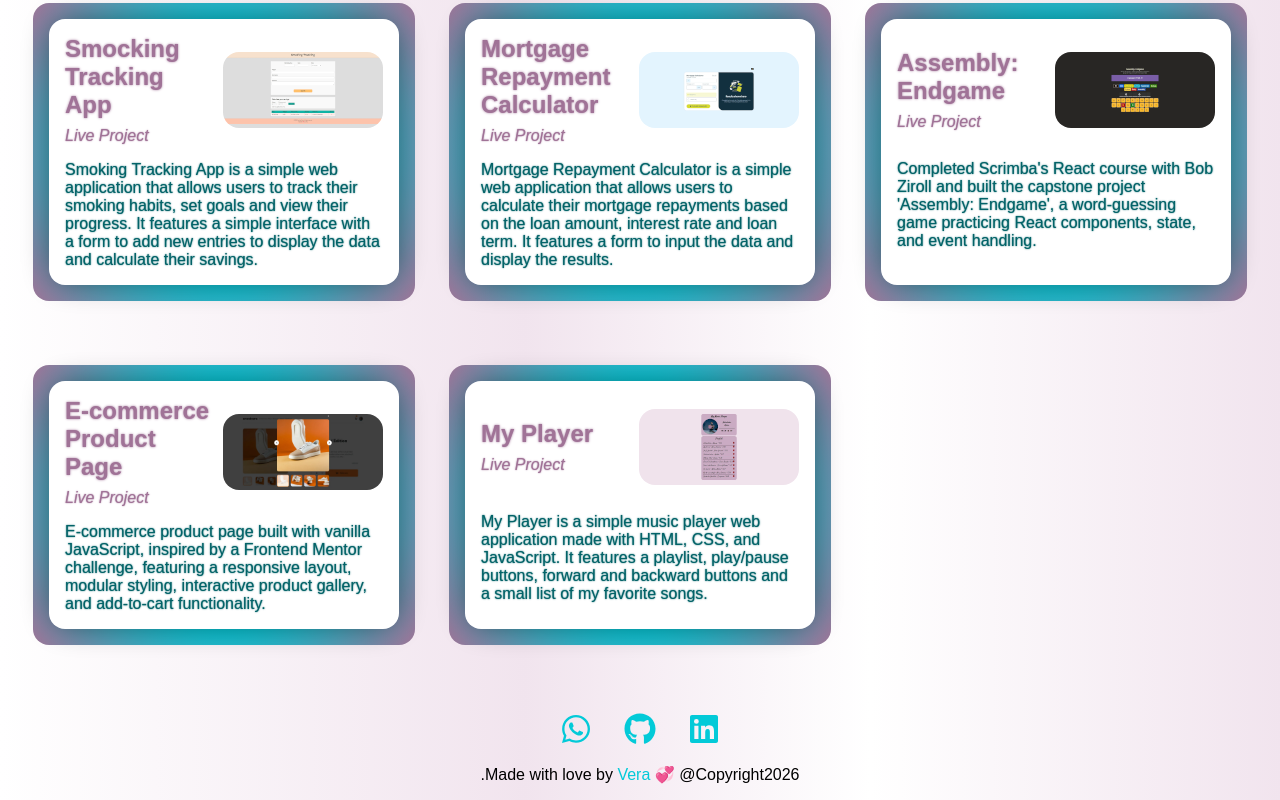
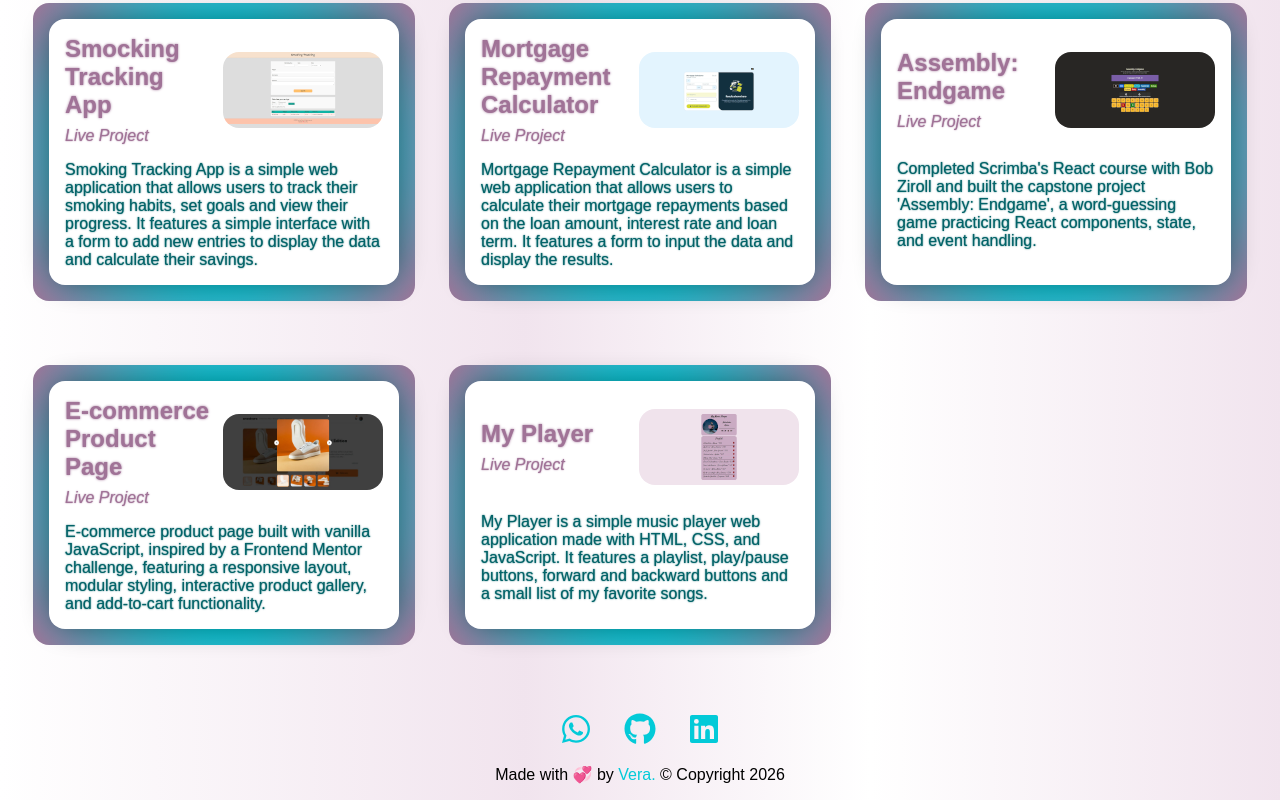
Before and after one commit to verakissyou17/my-portfolio, a React (Vite) app: page /projects in a window 1280 px wide. Shown: the part 872-1672 px from the top of the page. Built offline with nearby package versions, Linux system fonts and the light colour scheme; a web font is replaced by a local one.

Commit message:
Modify footer

```diff
--- a/src/components/Footer.jsx
+++ b/src/components/Footer.jsx
@@ -41,7 +41,7 @@ function Footer({isHome}) {
           <FontAwesomeIcon icon={faLinkedin} className="icon" />
         </Link>
       </nav>
-      <div>.Made with love by <Link id={isHome ? "home" : "projects" } to={"https://github.com/verakissyou17"} target="_blank">Vera 💞</Link> @Copyright{year}</div>
+      <div>Made with 💞 by <Link id={isHome ? "home" : "projects" } to={"https://github.com/verakissyou17"} target="_blank">Vera.</Link> &copy; Copyright {year}</div>
     </FooterStyled>
   );
 }
```
